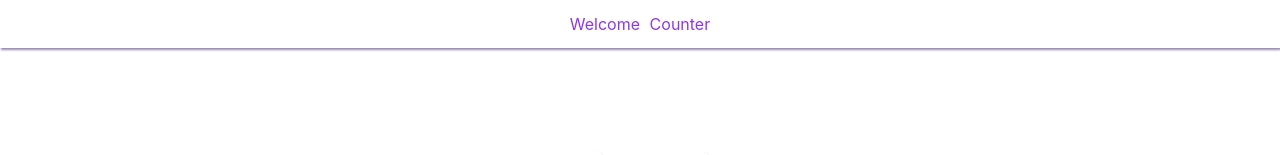
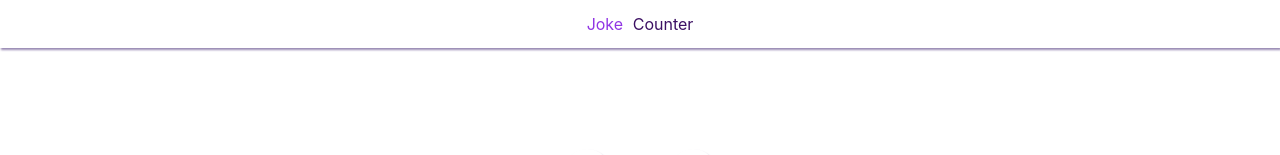
Before and after one commit to lpanova/Joke-App, a React (Create React App) app: page /counter in a window 1280 px wide. Shown: the top 155 px of the page. Built offline with nearby package versions, Linux system fonts and the light colour scheme.

Commit message:
Changed Counter component with hook

```diff
--- a/src/App.css
+++ b/src/App.css
@@ -76,6 +76,10 @@
   color: #6725a2
 }
 
+.activeLink {
+  color: #3c1063
+}
+
 /* Counter */
 
 .mt-6 {
--- a/src/AppRouter.js
+++ b/src/AppRouter.js
@@ -10,6 +10,7 @@ class AppRouter extends React.Component {
         <Switch>
           <Route path="/joke" component={Joke} />
           <Route path="/counter" component={Counter} />
+          <Route component={Joke} />
         </Switch>
       </div>
     );
--- a/src/components/Counter.js
+++ b/src/components/Counter.js
@@ -1,39 +1,25 @@
-import React from 'react';
+import React, { useState } from 'react';
 import '../App.css';
 
-class Counter extends React.Component {
-  constructor(props) {
-    super(props);
+function Counter() {
+  const [count, onSetCount] = useState(0);
 
-    this.state = {
-      count: 0
-    };
-
-    this.increment = this.increment.bind(this);
-    this.decrement = this.decrement.bind(this);
+  function increment() {
+    onSetCount(count + 1);
   }
 
-  increment(event) {
-    this.setState({
-      count: this.state.count + 1
-    });
+  function decrement() {
+    onSetCount(count - 1);
   }
 
-  decrement(event) {
-    this.setState({
-      count: this.state.count - 1
-    });
-  }
-
-  render() {
   return (
     <div className="mt-6">
       <div className="wrapper-counter">
-          <button onClick={this.decrement} className="button">
+        <button onClick={decrement} className="button">
           -
         </button>
-          <div className="counter">{this.state.count}</div>
-          <button onClick={this.increment} className="button">
+        <div className="counter">{count}</div>
+        <button onClick={increment} className="button">
           +
         </button>
       </div>
@@ -43,6 +29,5 @@ class Counter extends React.Component {
     </div>
   );
 }
-}
 
 export default Counter;
--- a/src/components/Navigation.js
+++ b/src/components/Navigation.js
@@ -6,10 +6,14 @@ class Navigation extends React.Component {
   render() {
     return (
       <div className="nav">
-        <NavLink to="/joke" className="nav-item">
-          Welcome
+        <NavLink to="/joke" className="nav-item" activeClassName="activeLink">
+          Joke
         </NavLink>
-        <NavLink to="/counter" className="nav-item">
+        <NavLink
+          to="/counter"
+          className="nav-item"
+          activeClassName="activeLink"
+        >
           Counter
         </NavLink>
       </div>
```
Lines whose indentation alone changed are shown as unchanged.
